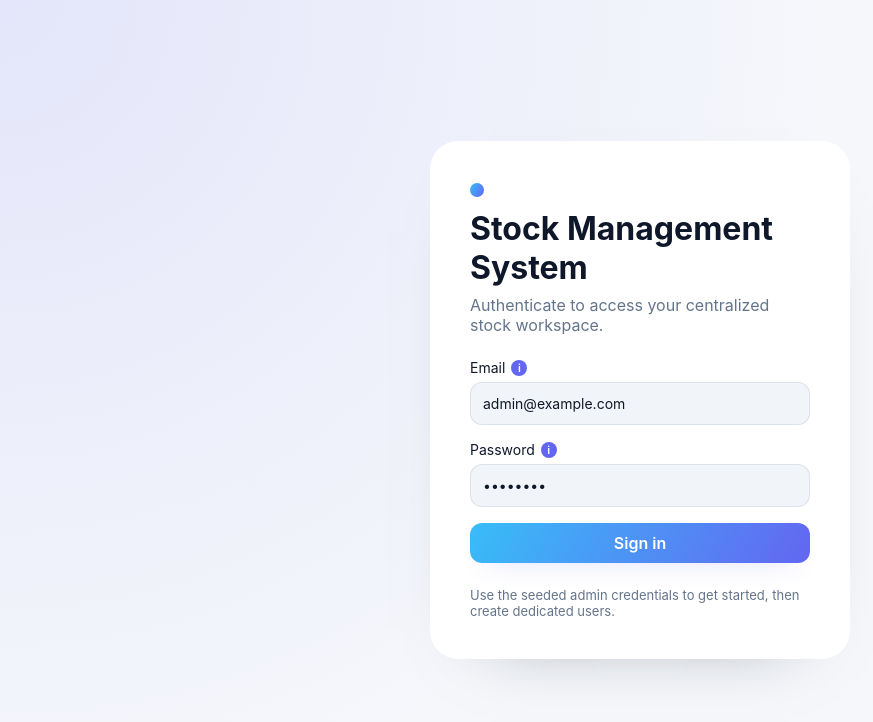
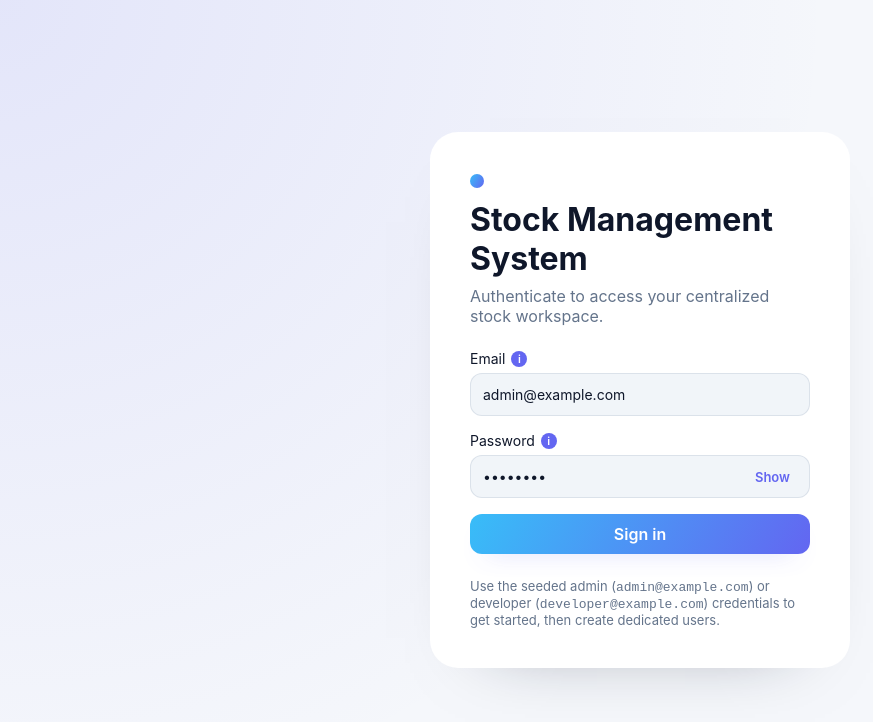
Before and after one commit to prrathnayake/stock-system, a React (Vite) app in the folder frontend/: page /login in a window 1280 px wide. Shown: the top 722 px of the page, without its empty margins (0-873 px from the left). Built offline with nearby package versions, Linux system fonts and the light colour scheme.

Commit message:
Add show password toggle to login form

```diff
--- a/frontend/src/pages/Login.jsx
+++ b/frontend/src/pages/Login.jsx
@@ -8,6 +8,7 @@ export default function Login() {
   const [password, setPassword] = useState('admin123')
   const [error, setError] = useState('')
   const [loading, setLoading] = useState(false)
+  const [showPassword, setShowPassword] = useState(false)
   const navigate = useNavigate()
   const { login } = useAuth()
 
@@ -45,14 +46,33 @@ export default function Login() {
           </label>
           <label className="field" data-help={`Your secure account password. ${PASSWORD_REQUIREMENTS}`}>
             <span>Password</span>
-            <input type="password" value={password} onChange={e=>setPassword(e.target.value)} required />
+            <div className="field__input-wrapper">
+              <input
+                type={showPassword ? 'text' : 'password'}
+                value={password}
+                onChange={e=>setPassword(e.target.value)}
+                required
+                autoComplete="current-password"
+              />
+              <button
+                type="button"
+                className="field__input-toggle"
+                onClick={() => setShowPassword(v => !v)}
+                aria-label={showPassword ? 'Hide password' : 'Show password'}
+              >
+                {showPassword ? 'Hide' : 'Show'}
+              </button>
+            </div>
           </label>
           {error && <p className="error">{String(error)}</p>}
           <button className="button button--primary" type="submit" disabled={loading}>
             {loading ? 'Signing in…' : 'Sign in'}
           </button>
         </form>
-        <p className="muted login__hint">Use the seeded admin credentials to get started, then create dedicated users.</p>
+        <p className="muted login__hint">
+          Use the seeded admin (<code>admin@example.com</code>) or developer (<code>developer@example.com</code>)
+          credentials to get started, then create dedicated users.
+        </p>
       </div>
     </div>
   )
--- a/frontend/src/styles.css
+++ b/frontend/src/styles.css
@@ -1001,6 +1001,42 @@ input:focus, select:focus, textarea:focus {
   transform: translateY(0);
 }
 
+.field__input-wrapper {
+  position: relative;
+  display: flex;
+  align-items: center;
+}
+
+.field__input-wrapper input {
+  width: 100%;
+  padding-right: 88px;
+}
+
+.field__input-toggle {
+  position: absolute;
+  right: 10px;
+  background: none;
+  border: none;
+  color: var(--color-primary);
+  font-weight: 600;
+  font-size: 13px;
+  padding: 6px 10px;
+  border-radius: 8px;
+  transition: background-color 0.2s ease, color 0.2s ease;
+}
+
+.field__input-toggle:hover,
+.field__input-toggle:focus-visible {
+  background: rgba(99, 102, 241, 0.1);
+  color: var(--color-primary-dark);
+  outline: none;
+}
+
+[data-theme='dark'] .field__input-toggle:hover,
+[data-theme='dark'] .field__input-toggle:focus-visible {
+  background: rgba(99, 102, 241, 0.2);
+}
+
 .field small {
   font-size: 12px;
   color: var(--color-text-muted);
```
